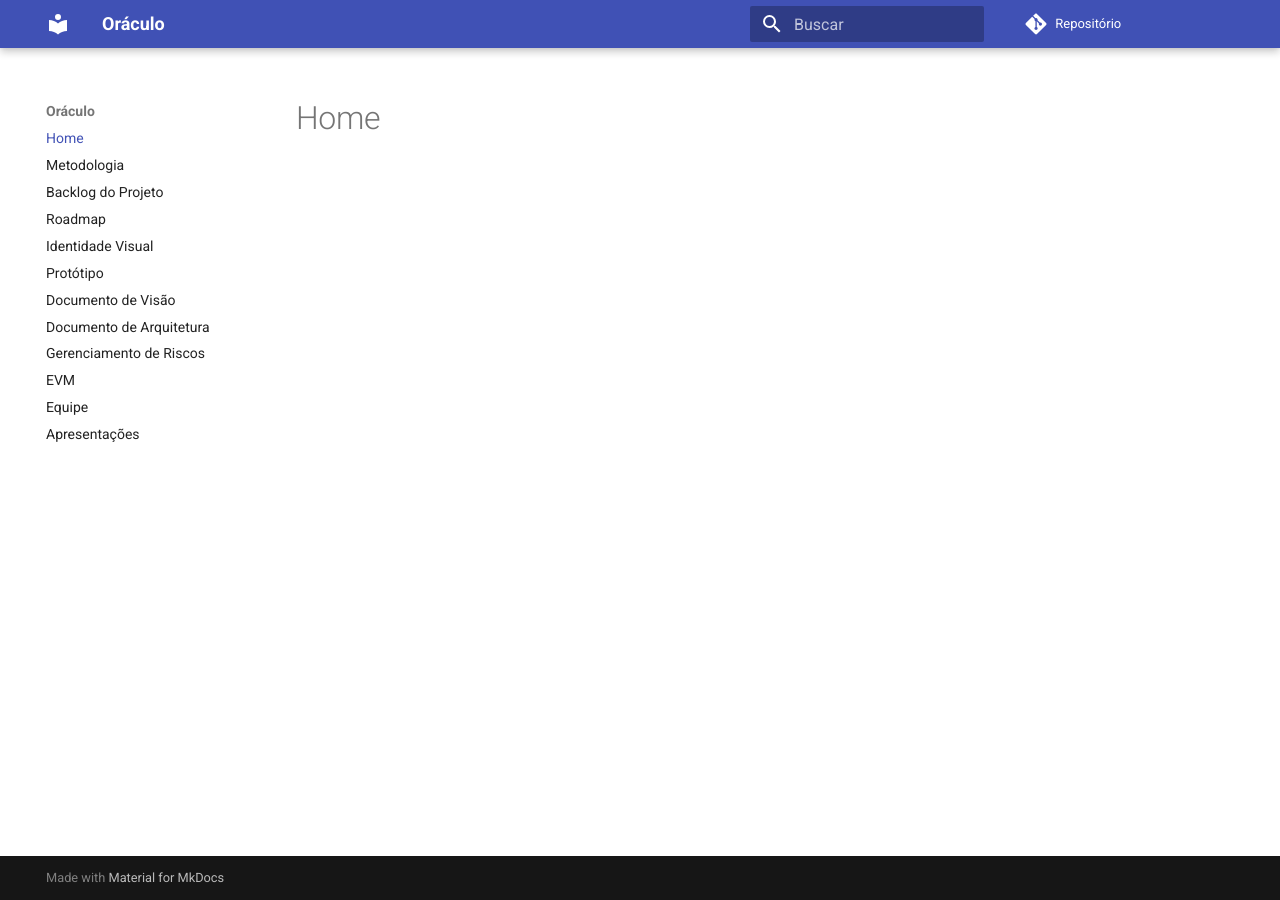
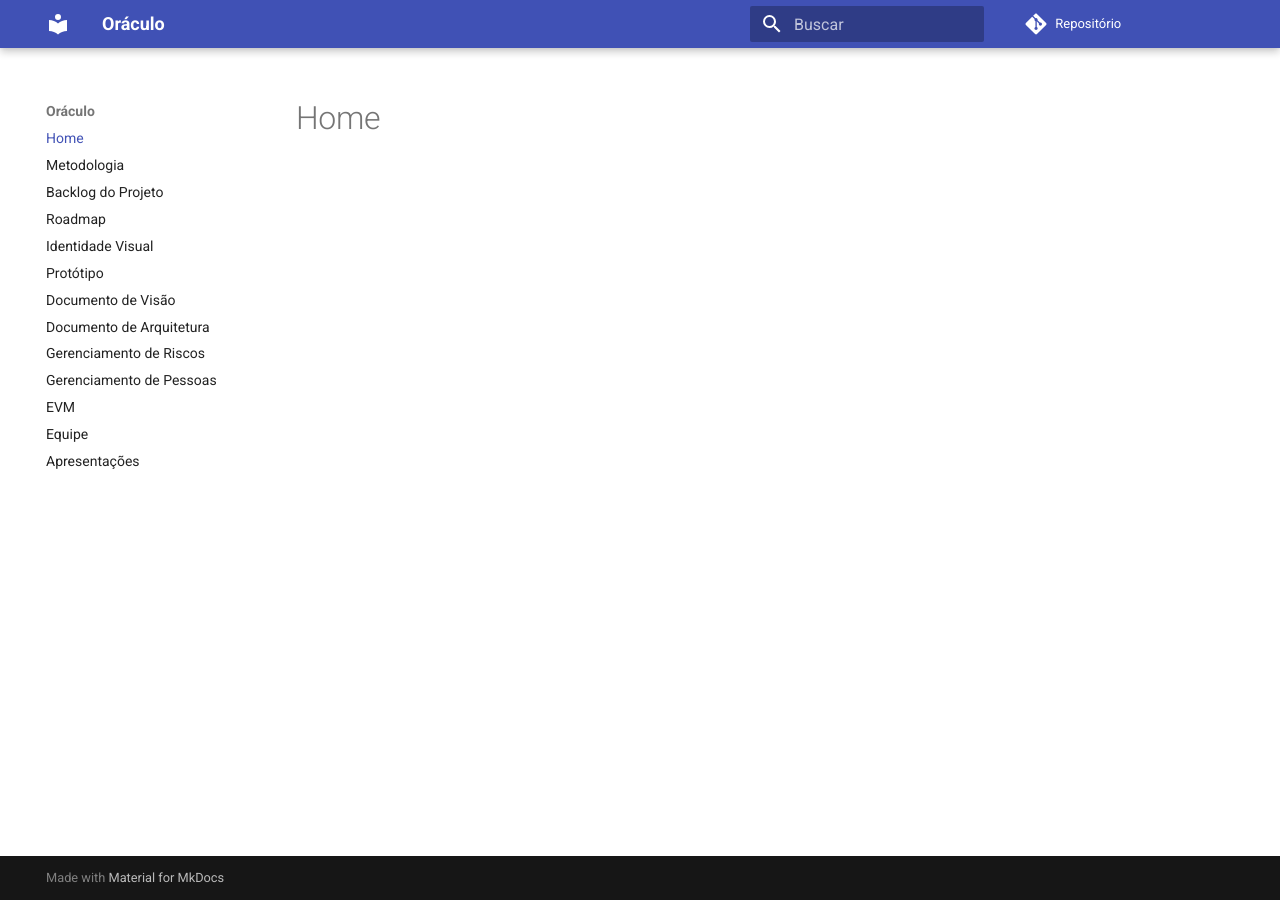
Before and after one commit to fga-eps-mds/2021-2-Oraculo-DOC, an MkDocs documentation site: the page built from docs/index.md, in a window 1280 px wide. Built offline with MkDocs 1.6.1 and Material for MkDocs 9.7.7, drawn with Linux system fonts in a browser that asks for light colours; comment, search, counter and statistics services are not loaded; old or Windows-style settings are respelled for this version of MkDocs.

Commit message:
Update mkdocs.yml

```diff
--- a/mkdocs.yml
+++ b/mkdocs.yml
@@ -10,6 +10,7 @@ pages:
   - Documento de Visão: 'visao.md'
   - Documento de Arquitetura: 'arquitetura.md'
   - Gerenciamento de Riscos: 'riscos.md'
+  - Gerenciamento de Pessoas: 'pessoas.md'
   - EVM: 'evm.md'
   - Equipe: 'equipe.md'
   - Apresentações: 'apresentacoes.md'
```
